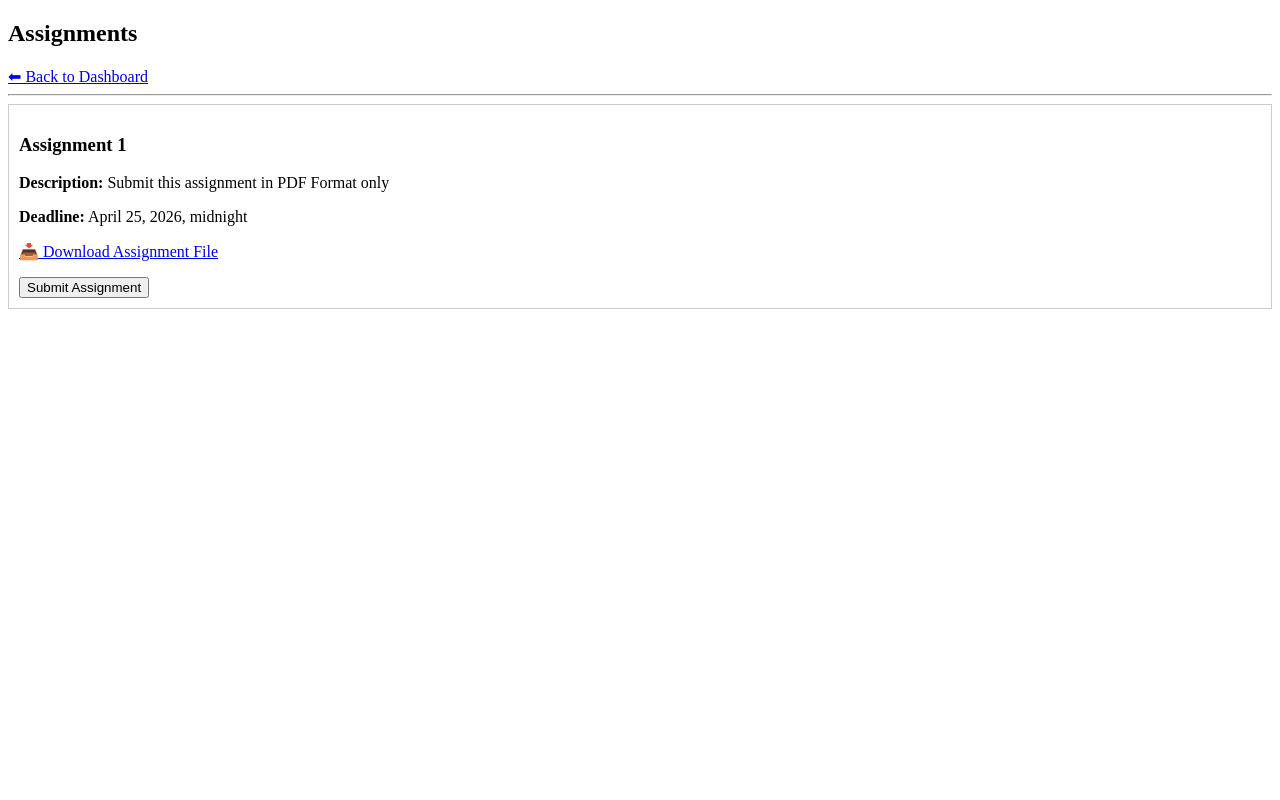
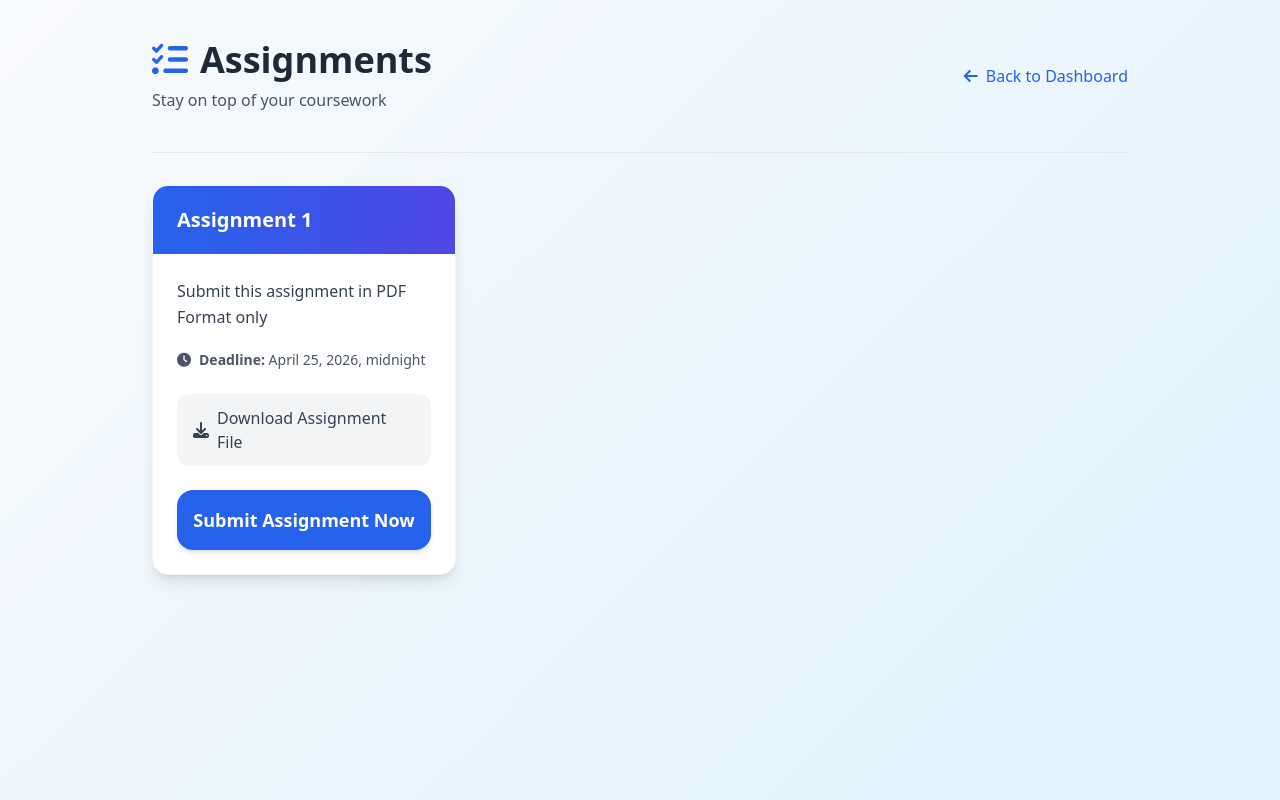
Before and after one commit to Asthraj/EduHubIIITB, a Django app: page /assignments/ in a window 1280 px wide. Run offline with Django 4.2, Linux system fonts and the light colour scheme; a user stored in the database is signed in; data comes from the database, SQL or seed files in the repository; some libraries are stand-ins or nearby versions.

Commit message:
Update assignment_list.html

```diff
--- a/templates/classroom/assignment_list.html
+++ b/templates/classroom/assignment_list.html
@@ -1,49 +1,108 @@
 <!DOCTYPE html>
-<html>
+<html lang="en">
 <head>
-    <title>Assignments</title>
+    <meta charset="UTF-8">
+    <meta name="viewport" content="width=device-width, initial-scale=1.0">
+    <title>My Assignments</title>
+    <script src="https://cdn.tailwindcss.com"></script>
+    <link rel="stylesheet" href="https://cdnjs.cloudflare.com/ajax/libs/font-awesome/6.6.0/css/all.min.css">
+    <style>
+        body {
+            background: linear-gradient(135deg, #f8fafc 0%, #e0f2fe 100%);
+        }
+        .card {
+            transition: all 0.3s ease;
+        }
+        .card:hover {
+            transform: translateY(-8px);
+            box-shadow: 0 20px 25px -5px rgb(0 0 0 / 0.1), 0 8px 10px -6px rgb(0 0 0 / 0.1);
+        }
+    </style>
 </head>
-<body>
+<body class="min-h-screen py-10">
 
-<h2>Assignments</h2>
+<div class="max-w-5xl mx-auto px-6">
 
-<a href="/dashboard/">⬅ Back to Dashboard</a>
-<hr>
+    <!-- Header -->
+    <div class="flex items-center justify-between mb-10">
+        <div>
+            <h1 class="text-4xl font-bold text-gray-800 flex items-center gap-3">
+                <i class="fa-solid fa-tasks text-blue-600"></i>
+                Assignments
+            </h1>
+            <p class="text-gray-600 mt-2">Stay on top of your coursework</p>
+        </div>
+        <a href="/dashboard/"
+           class="flex items-center gap-2 text-blue-600 hover:text-blue-700 font-medium transition-colors">
+            <i class="fa-solid fa-arrow-left"></i>
+            Back to Dashboard
+        </a>
+    </div>
+
+    <hr class="border-gray-200 mb-8">
 
     {% if assignments %}
 
+        <div class="grid grid-cols-1 md:grid-cols-2 lg:grid-cols-3 gap-8">
+
             {% for assignment in assignments %}
-        <div style="margin-bottom: 20px; padding: 10px; border: 1px solid #ccc;">
+            <div class="card bg-white rounded-2xl shadow-lg overflow-hidden border border-gray-100">
 
-            <h3>{{ assignment.title }}</h3>
+                <!-- Card Header -->
+                <div class="bg-gradient-to-r from-blue-600 to-indigo-600 px-6 py-5 text-white">
+                    <h3 class="text-xl font-semibold">{{ assignment.title }}</h3>
+                </div>
 
-            <p><strong>Description:</strong> {{ assignment.description }}</p>
+                <!-- Card Body -->
+                <div class="p-6">
 
-            <p><strong>Deadline:</strong> {{ assignment.deadline }}</p>
+                    <p class="text-gray-700 leading-relaxed mb-5 line-clamp-3">
+                        {{ assignment.description }}
+                    </p>
+
+                    <div class="flex items-center gap-3 text-sm mb-6">
+                        <div class="flex items-center gap-2 text-gray-600">
+                            <i class="fa-solid fa-clock"></i>
+                            <span><strong>Deadline:</strong> {{ assignment.deadline }}</span>
+                        </div>
+                    </div>
 
                     {% if assignment.file %}
-                <p>
-                    <a href="{{ assignment.file.url }}" target="_blank">
-                        📥 Download Assignment File
+                    <a href="{{ assignment.file.url }}" target="_blank"
+                       class="flex items-center justify-center gap-2 bg-gray-100 hover:bg-gray-200 transition-colors text-gray-700 font-medium py-3 px-4 rounded-xl mb-6">
+                        <i class="fa-solid fa-download"></i>
+                        Download Assignment File
                     </a>
-                </p>
                     {% endif %}
 
-            <!-- ✅ Submission Status -->
+                    <!-- Submission Status -->
                     {% if assignment.is_submitted %}
-                <p style="color: green;"><strong>Submitted ✅</strong></p>
+                        <div class="flex items-center justify-center gap-3 bg-green-100 text-green-700 py-4 rounded-2xl font-semibold">
+                            <i class="fa-solid fa-circle-check text-xl"></i>
+                            Submitted Successfully ✅
+                        </div>
                     {% else %}
-                <a href="/submit/{{ assignment.id }}/">
-                    <button>Submit Assignment</button>
+                        <a href="/submit/{{ assignment.id }}/"
+                           class="block text-center bg-blue-600 hover:bg-blue-700 transition-all text-white font-semibold py-4 rounded-2xl text-lg shadow-md">
+                            Submit Assignment Now
                         </a>
                     {% endif %}
 
                 </div>
+            </div>
             {% endfor %}
 
+        </div>
+
     {% else %}
-    <p>No assignments available.</p>
+        <div class="text-center py-20">
+            <i class="fa-solid fa-folder-open text-7xl text-gray-300 mb-6"></i>
+            <p class="text-2xl text-gray-500 font-medium">No assignments available right now.</p>
+            <p class="text-gray-400 mt-2">Check back later!</p>
+        </div>
     {% endif %}
+
+</div>
 
 </body>
 </html>
```
Lines whose indentation alone changed are shown as unchanged.
